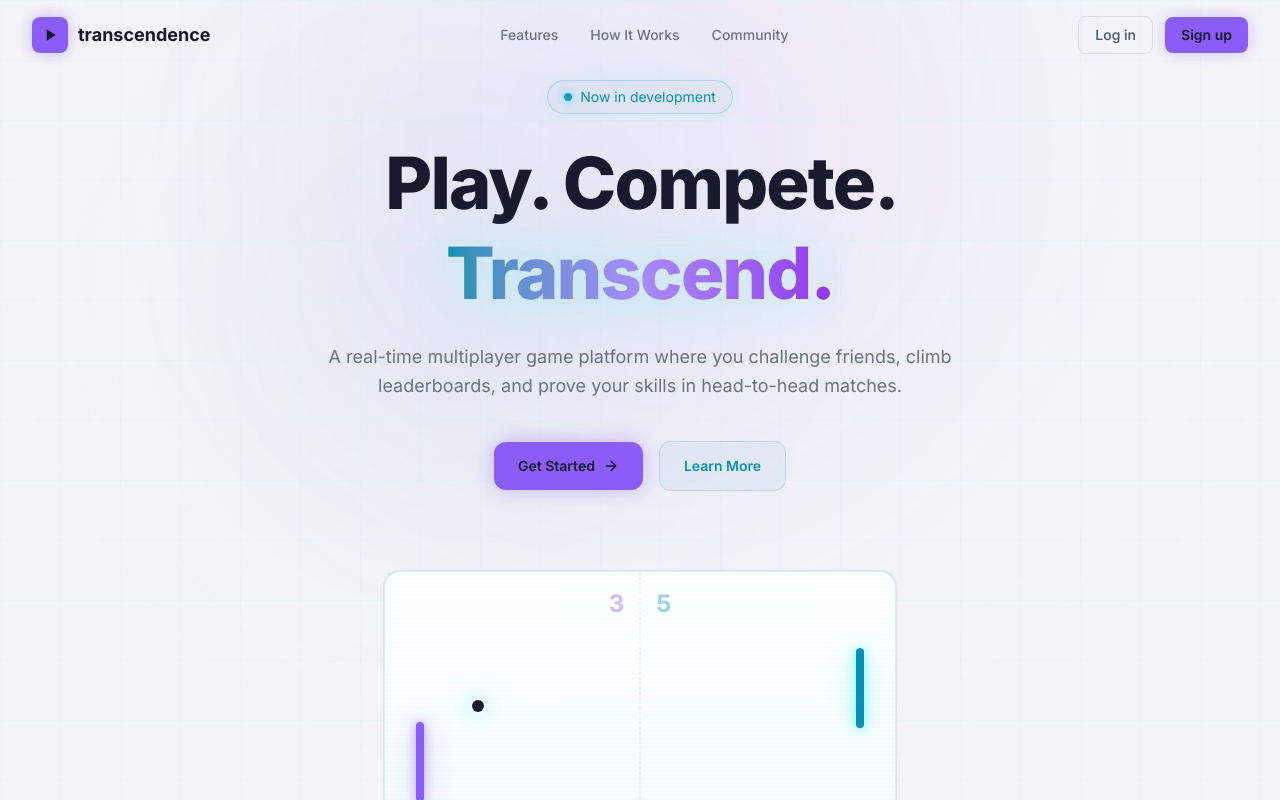
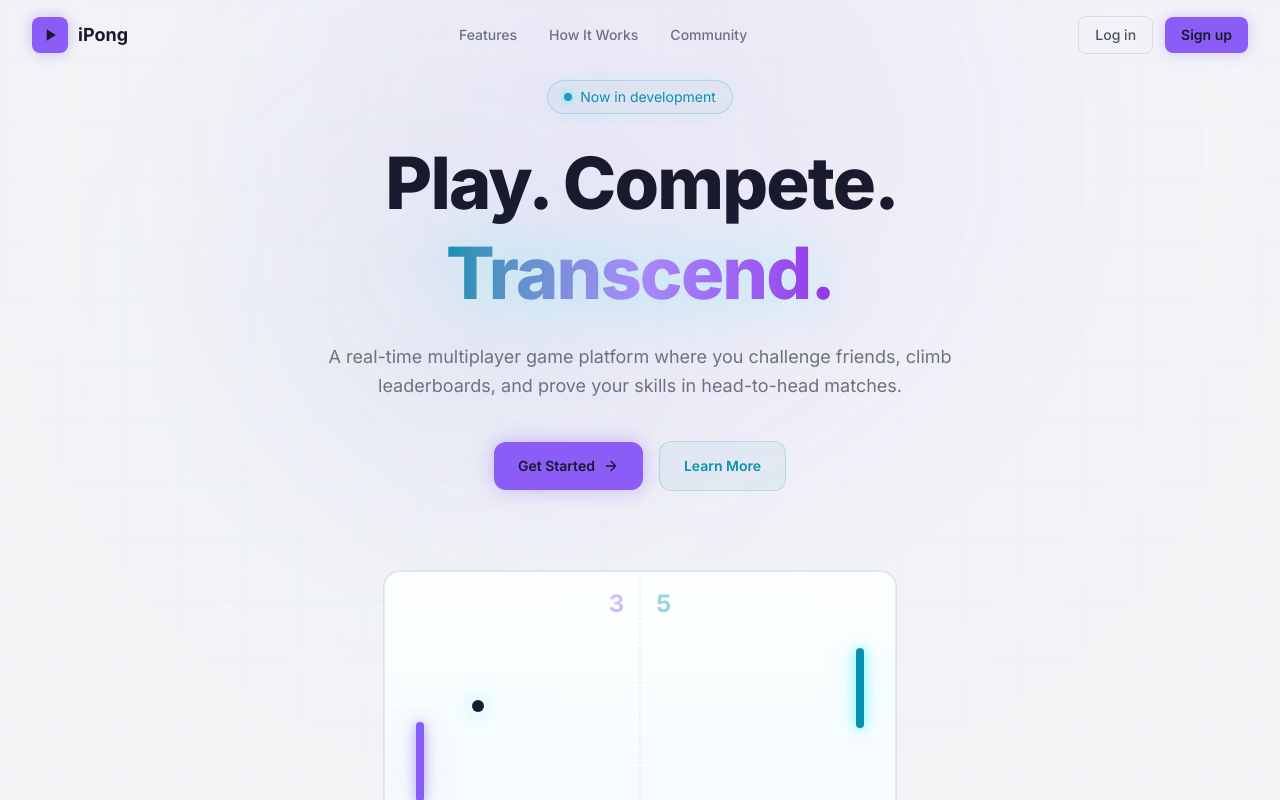
Before and after one commit to shokdot/frontend, a Next.js app: page / in a window 1280 px wide. Shown: the top 800 px of the page. Built offline with nearby package versions, Linux system fonts and the light colour scheme.

Commit message:
feat: add webpack configuration for improved development experience and update SVG icon formatting for consistency

```diff
--- a/app/components/Navbar.tsx
+++ b/app/components/Navbar.tsx
@@ -20,8 +20,7 @@ export default function Navbar() {
 
 	return (
 		<nav
-      className={`fixed top-0 left-0 right-0 z-50 transition-all duration-300 ${
-        scrolled
+			className={`fixed top-0 left-0 right-0 z-50 transition-all duration-300 ${scrolled
 					? "border-b border-neon-cyan/10 bg-surface/80 shadow-[0_4px_30px_rgba(0,240,255,0.05)] backdrop-blur-xl"
 					: "bg-transparent"
 				}`}
@@ -39,7 +38,7 @@ export default function Navbar() {
 						</svg>
 					</div>
 					<span className="text-lg font-bold text-white transition-all group-hover:neon-text-purple">
-            transcendence
+						iPong
 					</span>
 				</a>
 
@@ -92,8 +91,7 @@ export default function Navbar() {
 
 			{/* Mobile menu */}
 			<div
-        className={`overflow-hidden transition-all duration-300 md:hidden ${
-          isOpen ? "max-h-80" : "max-h-0"
+				className={`overflow-hidden transition-all duration-300 md:hidden ${isOpen ? "max-h-80" : "max-h-0"
 					}`}
 			>
 				<div className="space-y-1 border-t border-neon-cyan/10 bg-surface/95 px-4 py-4 backdrop-blur-xl">
--- a/app/page.tsx
+++ b/app/page.tsx
@@ -424,7 +424,7 @@ export default function Home() {
 										<path d="M8 5v14l11-7z" />
 									</svg>
 								</div>
-                <span className="text-base font-bold text-white">transcendence</span>
+								<span className="text-base font-bold text-white">iPong</span>
 							</div>
 							<p className="mt-3 max-w-xs text-sm text-zinc-500">
 								A 42 project — real-time multiplayer game platform built with
--- a/next.config.ts
+++ b/next.config.ts
@@ -12,6 +12,16 @@ function baseUrl(url: string): string {
 
 const nextConfig: NextConfig = {
 	output: "standalone",
+	webpack: (config, { dev }) => {
+		if (dev) {
+			config.watchOptions = {
+				poll: 1000,
+				aggregateTimeout: 300,
+				ignored: /node_modules/,
+			};
+		}
+		return config;
+	},
 	async rewrites() {
 		const authUrl = baseUrl(process.env.AUTH_SERVICE_URL || "http://auth-service:3000");
 		const userUrl = baseUrl(process.env.USER_SERVICE_URL || "http://user-service:3001");
```
Lines whose indentation alone changed are shown as unchanged.
